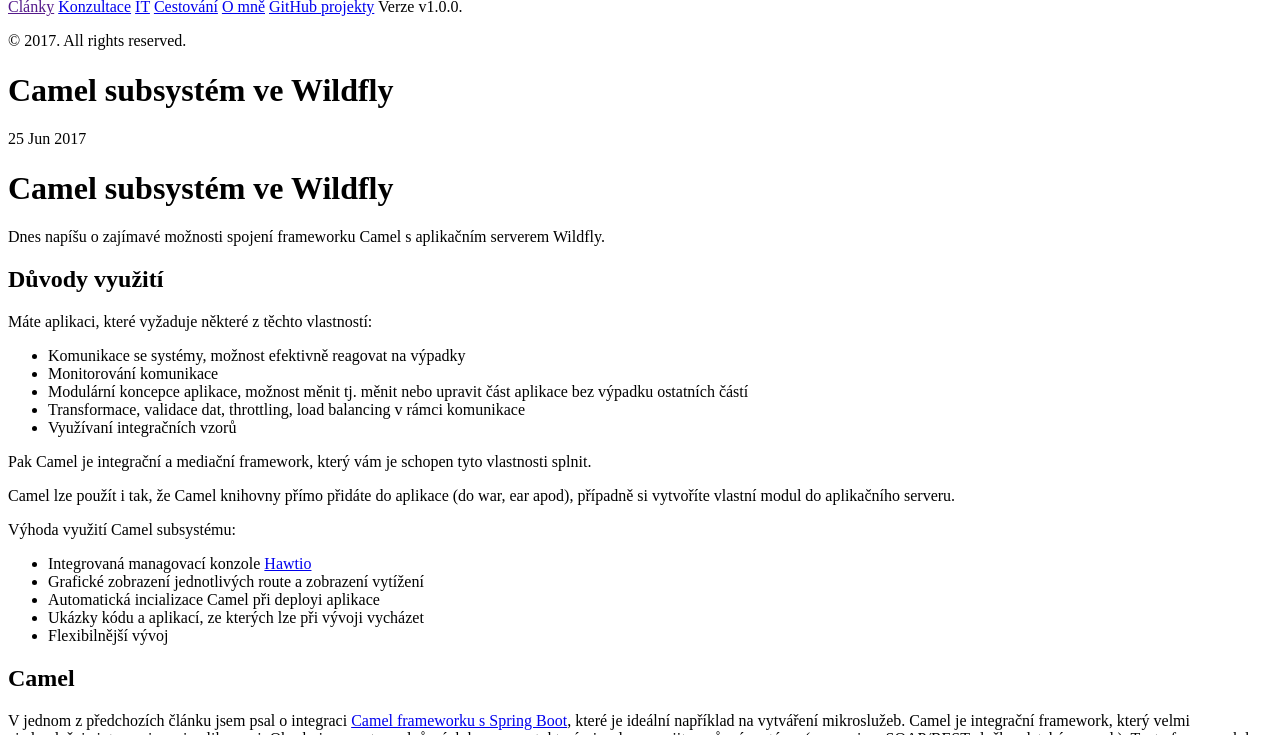
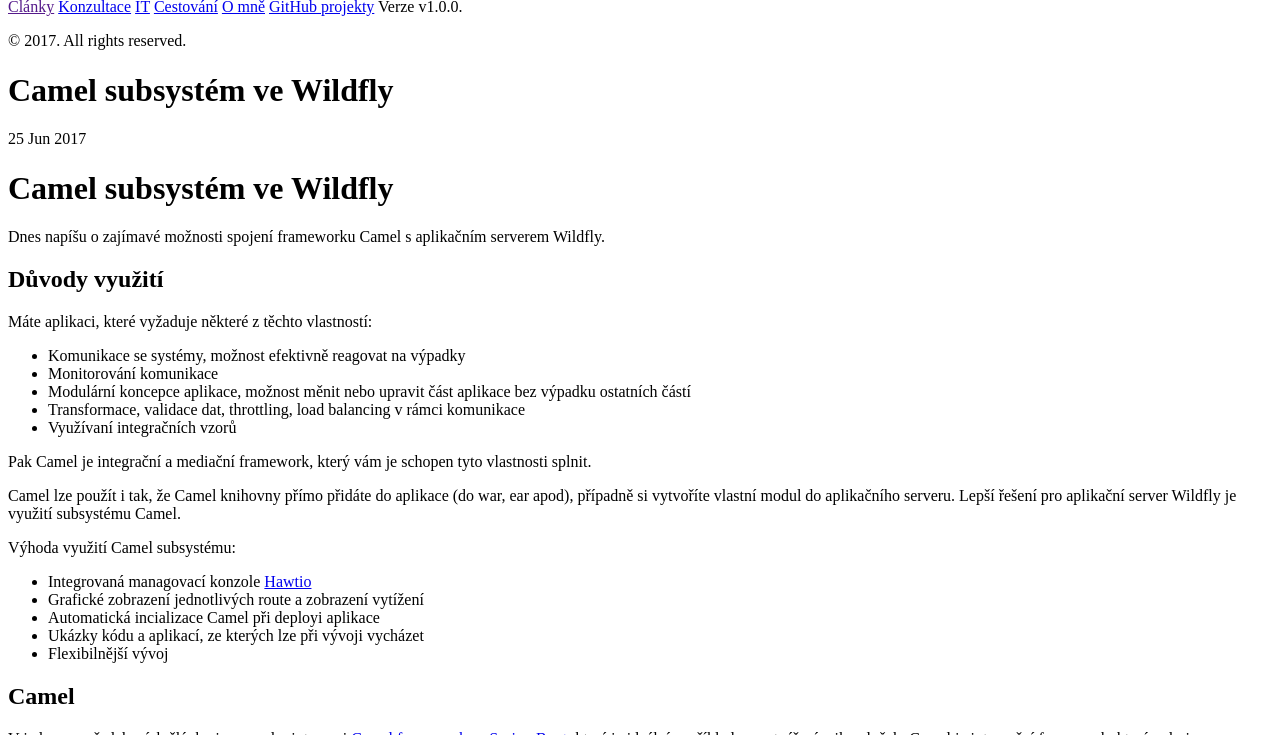
Before and after one commit to vladimirmezera/vladimirmezera.github.io, a Jekyll site: the page built from _posts/2017-06-25-Wifly-Camel-Subsystem.md, in a window 1280 px wide and 900 px high, cut to the strip 165-900 px from the top of the window. Built offline with Jekyll 4.4.1, drawn with Linux system fonts in a browser that asks for light colours.

Commit message:
Fix typo

```diff
--- a/_posts/2017-06-25-Wifly-Camel-Subsystem.md
+++ b/_posts/2017-06-25-Wifly-Camel-Subsystem.md
@@ -18,13 +18,13 @@
 
 * Komunikace se systémy, možnost efektivně reagovat na výpadky
 * Monitorování komunikace
-* Modulární koncepce aplikace, možnost měnit tj. měnit nebo upravit část aplikace bez výpadku ostatních částí
+* Modulární koncepce aplikace, možnost měnit nebo upravit část aplikace bez výpadku ostatních částí
 * Transformace, validace dat, throttling, load balancing v rámci komunikace
 * Využívaní integračních vzorů
 
 Pak Camel je integrační a mediační framework, který vám je schopen tyto vlastnosti splnit.
 
-Camel lze použít i tak, že Camel knihovny přímo přidáte do aplikace (do war, ear apod), případně si vytvoříte vlastní modul do aplikačního serveru.
+Camel lze použít i tak, že Camel knihovny přímo přidáte do aplikace (do war, ear apod), případně si vytvoříte vlastní modul do aplikačního serveru. Lepší řešení pro aplikační server Wildfly je využití subsystému Camel.
 
 Výhoda využití Camel subsystému:
 
```
